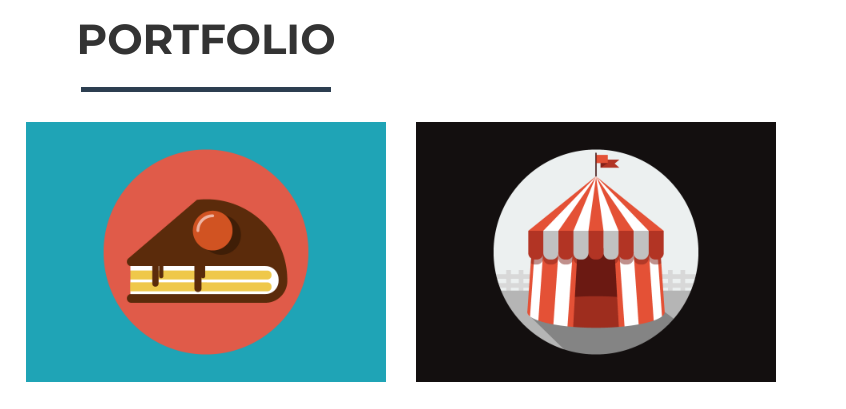
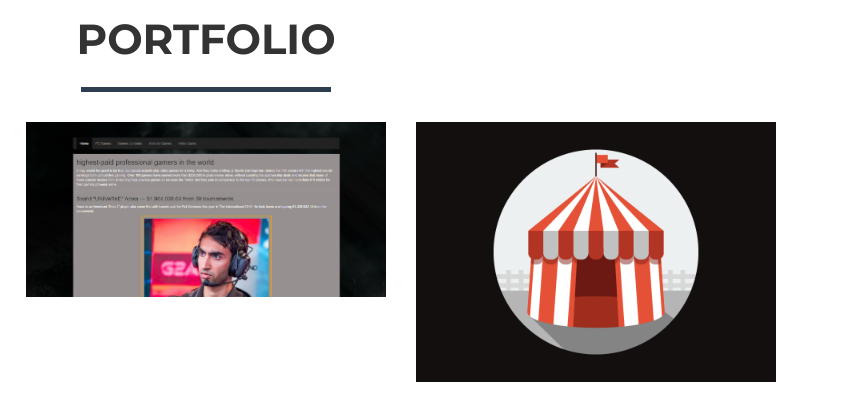
Before and after one commit to ericksonpogii/Casil.github.io, a website: page index.html in a window 1280 px wide. Shown: the part 800-1209 px from the top of the page, 434-1280 px from the left. Drawn offline with nearby package versions, Linux system fonts and the light colour scheme.

Commit message:
Update index.html

```diff
--- a/index.html
+++ b/index.html
@@ -109,7 +109,7 @@
                                 <i class="fa fa-search-plus fa-3x"></i>
                             </div>
                         </div>
-                        <img src="img/portfolio/cake.png" class="img-responsive" alt="">
+                        <img src="img/portfolio/Capture.PNG" class="img-responsive" alt="">
                     </a>
                 </div>
                 <div class="col-sm-4 portfolio-item">
@@ -343,11 +343,11 @@
                         <div class="modal-body">
                             <h2>Project Title</h2>
                             <hr class="star-primary">
-                            <img src="img/portfolio/cake.png" class="img-responsive img-centered" alt="">
+                            <img src="img/portfolio/Capture.PNG" class="img-responsive img-centered" alt="">
                             <p>Use this area of the page to describe your project. The icon above is part of a free icon set by <a href="https://sellfy.com/p/8Q9P/jV3VZ/">Flat Icons</a>. On their website, you can download their free set with 16 icons, or you can purchase the entire set with 146 icons for only $12!</p>
                             <ul class="list-inline item-details">
                                 <li>Client:
-                                    <strong><a href="http://startbootstrap.com">Start Bootstrap</a>
+                                    <strong><a href="https://ericksonpogii.github.io/project.github.io/">Project</a>
                                     </strong>
                                 </li>
                                 <li>Date:
```
